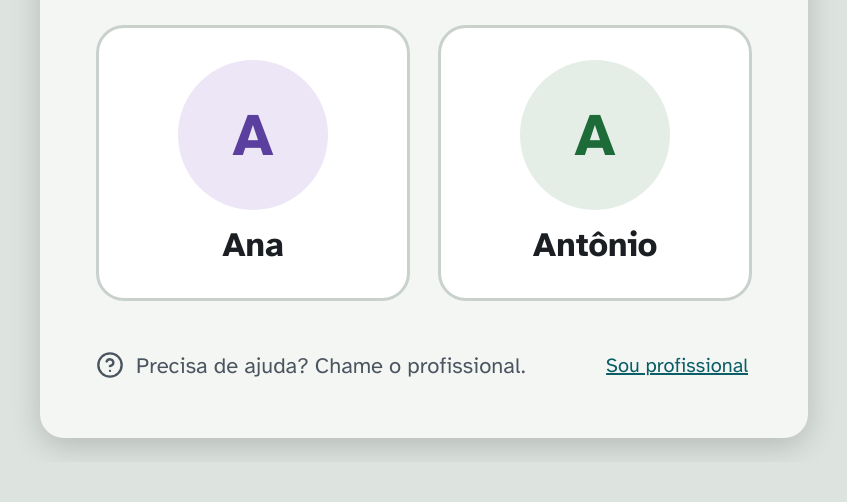
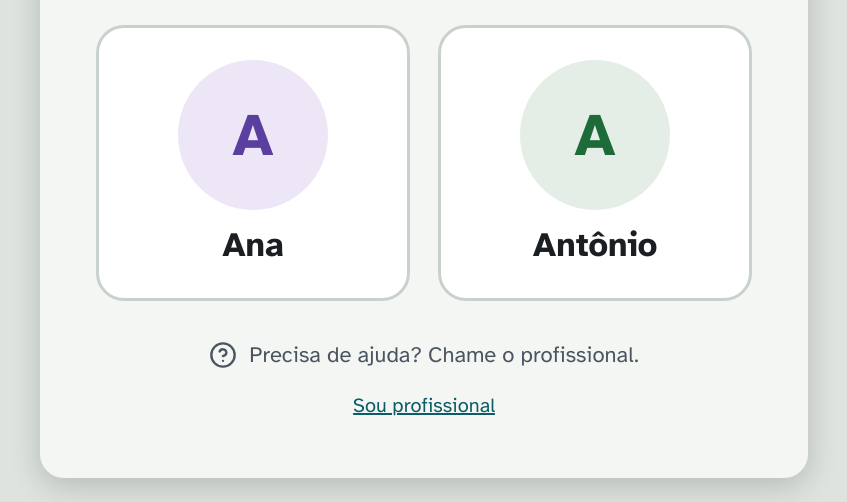
Before and after one commit to felipepribeiro697-debug/TechCare60-, a plain HTML site: page prototipo/Main.html in a window 1280 px wide. Shown: the part 591-1093 px from the top of the page, without its empty margins (216-1063 px from the left). Before the commit the page ends 1053 px from the top, so only its background shows below. Drawn offline with Linux system fonts and the light colour scheme.

Commit message:
Login do idoso: centraliza "Sou profissional" e o aviso de ajuda
No rodapé da tela de escolher perfil, o aviso e o link "Sou profissional"
passam a ficar centralizados (empilhados e alinhados ao meio).

Co-Authored-By: Claude Opus 4.8 <noreply@anthropic.com>

```diff
--- a/prototipo/Main.html
+++ b/prototipo/Main.html
@@ -53,12 +53,12 @@ body{background:#DDE3DF}
     </template>
   </div>
 
-  <div style="margin-top: auto; display: flex; flex-wrap: wrap; justify-content: space-between; align-items: center; gap: 12px 24px">
-    <div style="flex: 1 1 260px; min-width: 0; display: flex; align-items: center; gap: 12px; font-size: clamp(16px, 3.4vw, 22px); color: #4A5560">
+  <div style="margin-top: auto; display: flex; flex-direction: column; align-items: center; gap: 12px; text-align: center">
+    <div style="display: flex; align-items: center; justify-content: center; gap: 12px; font-size: clamp(16px, 3.4vw, 22px); color: #4A5560">
       <svg width="28" height="28" viewBox="0 0 24 24" fill="none" stroke="#4A5560" stroke-width="2" stroke-linecap="round" stroke-linejoin="round" style="flex-shrink: 0" aria-hidden="true"><circle cx="12" cy="12" r="10"/><path d="M9.1 9a3 3 0 0 1 5.8 1c0 2-3 3-3 3"/><path d="M12 17h.01"/></svg>
       Precisa de ajuda? Chame o profissional.
     </div>
-    <a href="Prof-Login.html" style="flex-shrink: 0; white-space: nowrap; font-size: 20px; padding: 12px 4px">Sou profissional</a>
+    <a href="Prof-Login.html" style="font-size: 20px; padding: 12px 4px">Sou profissional</a>
   </div>
 </div>
 </template>
```
